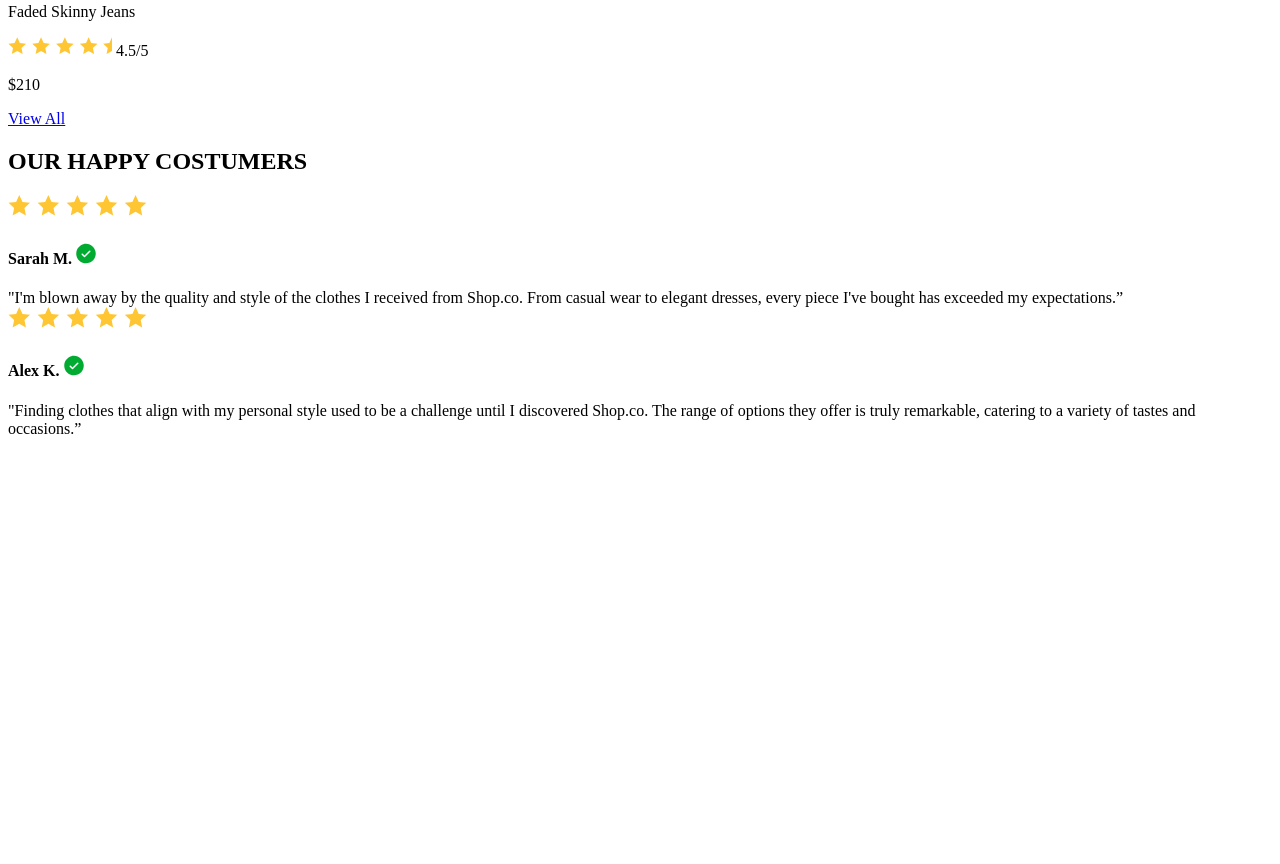
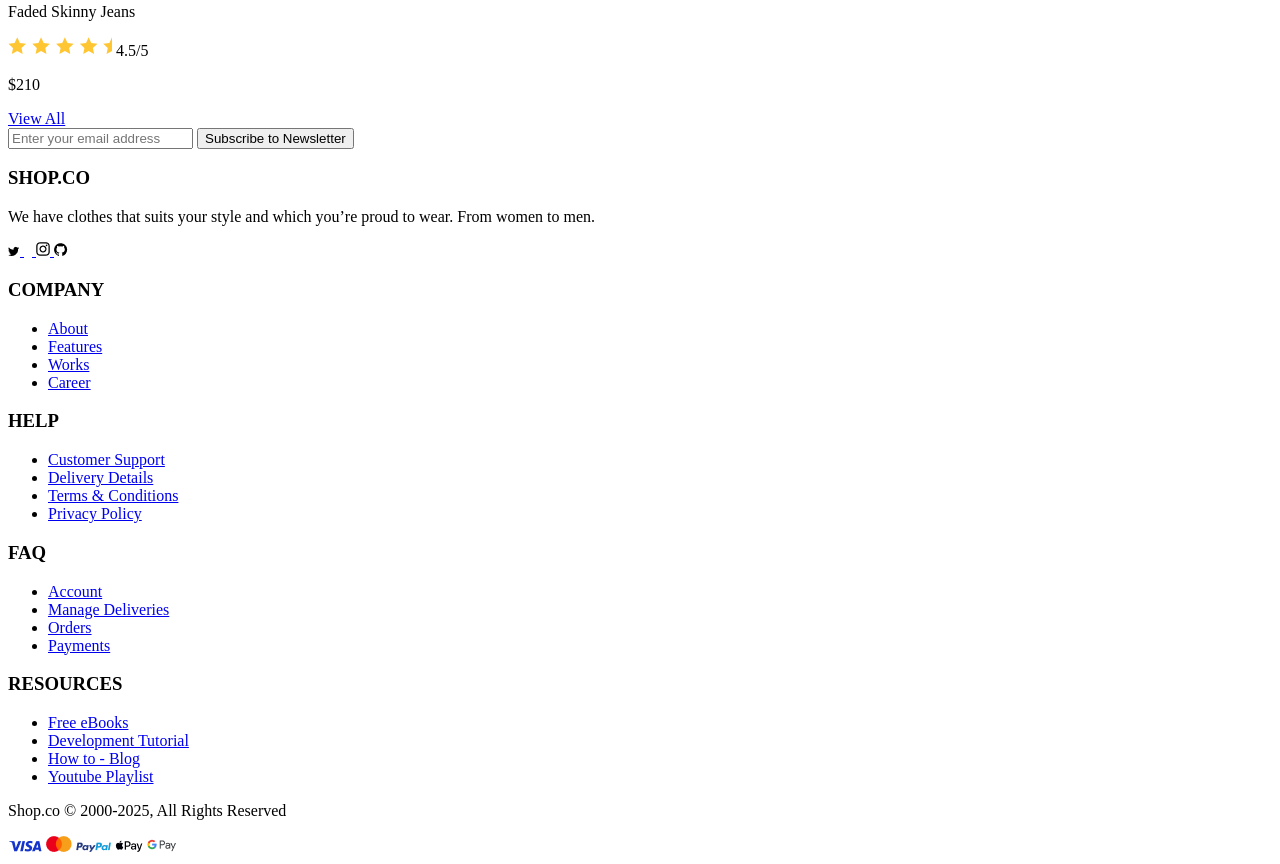
Before and after one commit to Ruivo0210/PB-OUT24-Desafio-2-Joao-Lucas, a plain HTML site: page index.html in a window 1280 px wide. Shown: the part 4313-5177 px from the top of the page. Before the commit the page ends 4759 px from the top, so only its background shows below. Drawn offline with Linux system fonts and the light colour scheme; a web font is replaced by a local one.

Commit message:
Finalizando estruturacao do HTML

```diff
--- a/index.html
+++ b/index.html
@@ -79,7 +79,13 @@
         </header>
     </section>
 
+    <!-- !Fazer notificação preta do newsletter -->
+    <!-- !Corrigir Cart, User e Search da maneira adequada -->
+    <!-- !Adicionar estrelas pretas no header -->
+
     <!-- End of the header section-->
+
+    <!-- !Adicionar Flexbox de marcas -->
 
     <!-- New Arrivals Section -->
 
@@ -116,7 +122,8 @@
                 </div>
 
                 <div class="clothing-card">
-                    <img src="./assets/images/new arrivals/image 9.png" alt="Shirt checkered with a Red and blue pattern">
+                    <img src="./assets/images/new arrivals/image 9.png"
+                        alt="Shirt checkered with a Red and blue pattern">
                     <div class="info">
                         <p>Checkered Shirt</p>
                     </div>
@@ -129,7 +136,8 @@
                 </div>
 
                 <div class="clothing-card">
-                    <img src="./assets/images/new arrivals/image 10.png" alt="Vertical striped orange t-shirt with orange sleeves">
+                    <img src="./assets/images/new arrivals/image 10.png"
+                        alt="Vertical striped orange t-shirt with orange sleeves">
                     <div class="info">
                         <p>Sleeve Striped T-shirt</p>
                     </div>
@@ -221,54 +229,116 @@
 
     <!-- End of Top Selling Section -->
 
-    <!-- REFORMAR - Testimonials Section -->
+    <!-- Adicionar grid de estilo -->
 
-    <div class="wrapper">
-        <section class="testimonials-section">
+    <!-- Adicionar Testimonials Section -->
 
-            <div class="right">
-                <h2>OUR HAPPY COSTUMERS</h2>
+    <!-- Adicionar Newsletter-->
+
+    <!-- Footer Section -->
+
+    <footer>
+        <div class="wrapper">
+
+            <form action="#">
+                <input type="text" placeholder="Enter your email address">
+                <button class="submit-btn">Subscribe to Newsletter</button>
+            </form>
+
+            <div class="links-container">
+
+                <div class="footertitle">
+                    <h3>SHOP.CO</h3>
+                    <p>We have clothes that suits your style and which you’re proud to wear. From women to men.</p>
+                    <div class="social">
+                        <a href="#">
+                            <img src="./assets/images/sociallogo/logo-twitter 2.png" alt="Twitter logo">
+                        </a>
+
+                        <a href="#">
+                            <img src="./assets/images/sociallogo/logo-fb-simple 2.png" alt="Facebook logo">
+                        </a>
+
+                        <a href="#">
+                            <img src="./assets/images/sociallogo/logo-instagram 1.png" alt="Instagram logo">
+                        </a>
+
+                        <a href="#">
+                            <img src="./assets/images/sociallogo/logo-github 1.png" alt="Github logo">
+                        </a>
+
+                    </div>
+                </div>
+
+                <div class="links">
+
+                    <h3>COMPANY</h3>
+
+                    <ul>
+                        <li><a href="#">About</a></li>
+                        <li><a href="#">Features</a></li>
+                        <li><a href="#">Works</a></li>
+                        <li><a href="#">Career</a></li>
+                    </ul>
+                </div>
+
+                <div class="links">
+
+                    <h3>HELP</h3>
+
+                    <ul>
+                        <li><a href="#">Customer Support</a></li>
+                        <li><a href="#">Delivery Details</a></li>
+                        <li><a href="#">Terms & Conditions</a></li>
+                        <li><a href="#">Privacy Policy</a></li>
+                    </ul>
+                </div>
+
+                <div class="links">
+
+                    <h3>FAQ</h3>
+
+                    <ul>
+                        <li><a href="#">Account</a></li>
+                        <li><a href="#">Manage Deliveries</a></li>
+                        <li><a href="#">Orders</a></li>
+                        <li><a href="#">Payments</a></li>
+                    </ul>
+                </div>
+
+                <div class="links">
+
+                    <h3>RESOURCES</h3>
+
+                    <ul>
+                        <li><a href="#">Free eBooks</a></li>
+                        <li><a href="#">Development Tutorial</a></li>
+                        <li><a href="#">How to - Blog</a></li>
+                        <li><a href="#">Youtube Playlist</a></li>
+
+
+
+                    </ul>
+                </div>
+
             </div>
 
-            <div class="left">
-                <div class="testimonial-card">
+            <div class="underline">
 
-                    <img src="./assets/svg/5stars.svg" class="star" alt="5 stars rating">
+                <p class="copyright">Shop.co © 2000-2025, All Rights Reserved</p>
 
-                    <div class="info">
-                        <h4>Sarah M. <img src="./assets/svg/greencheck.svg" class="greencvheck"
-                                alt="green checked user"></h4>
-                    </div>
+                <img src="./assets/images/cardlogo/Visa.png" alt="Visa card logo">
+                <img src="./assets/images/cardlogo/Mastercard.png" alt="Mastercard logo">
+                <img src="./assets/images/cardlogo/Paypal.png" alt="Paypal logo">
+                <img src="./assets/images/cardlogo/applePay.png" alt="ApplePay logo">
+                <img src="./assets/images/cardlogo/G Pay.png" alt="GooglePay logo">
 
-                    <div class="content">
-                        "I'm blown away by the quality and style of the clothes I received from Shop.co. From casual
-                        wear to elegant dresses, every piece I've bought has exceeded my expectations.”
-                    </div>
-
-                </div>
-                <div class="testimonial-card">
-
-                    <img src="./assets/svg/5stars.svg" class="star" alt="5 stars rating">
-
-                    <div class="info">
-                        <h4>Alex K. <img src="./assets/svg/greencheck.svg" class="greencvheck" alt="green checked user">
-                        </h4>
-                    </div>
-
-                    <div class="content">
-                        "Finding clothes that align with my personal style used to be a challenge until I discovered
-                        Shop.co. The range of options they offer is truly remarkable, catering to a variety of tastes
-                        and occasions.”
-                    </div>
-
-                </div>
             </div>
 
+        </div>
+    </footer>
 
-        </section>
-    </div>
-
-    <!-- End of Testimonial Section-->
+    <!-- End of Footer Section -->
 
     <!-- JavaScript -->
     <script src="main.js"></script>
```
